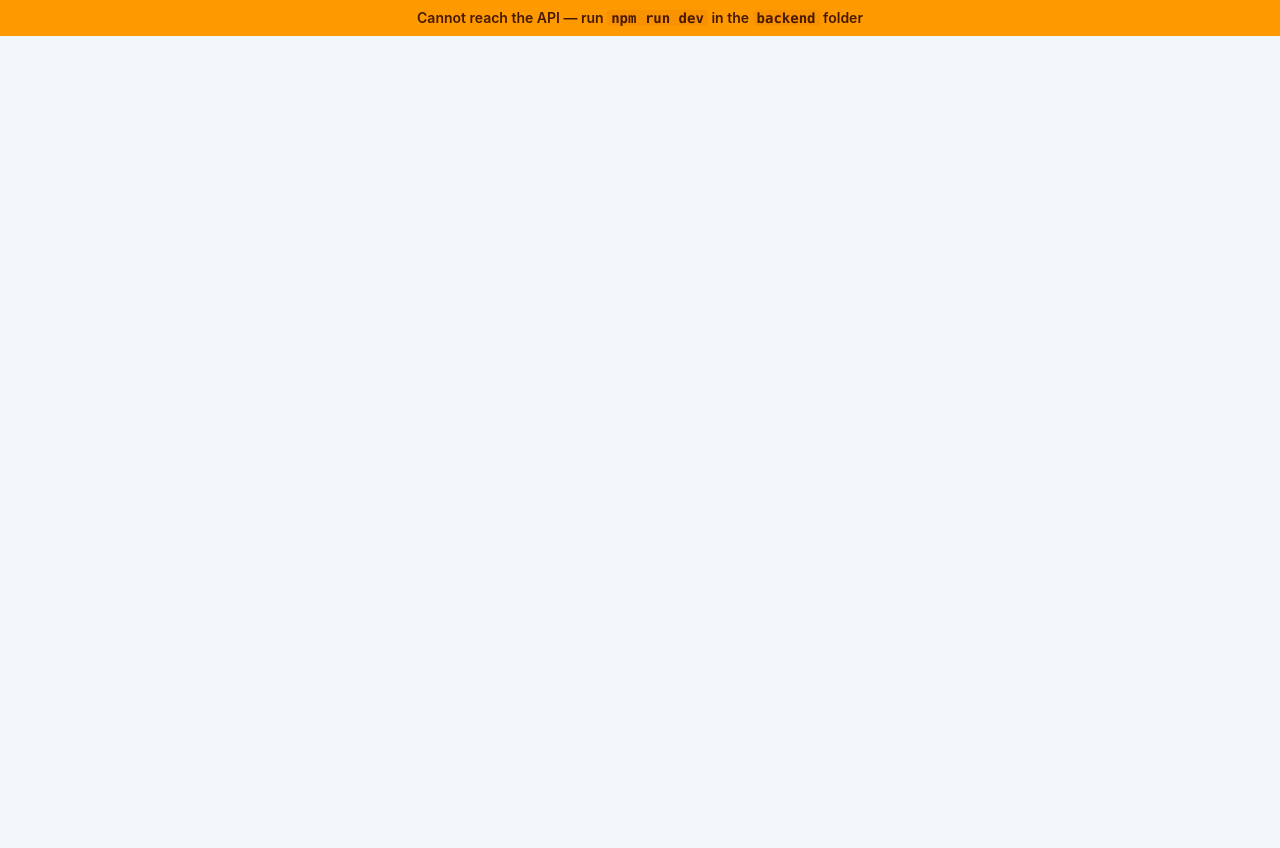
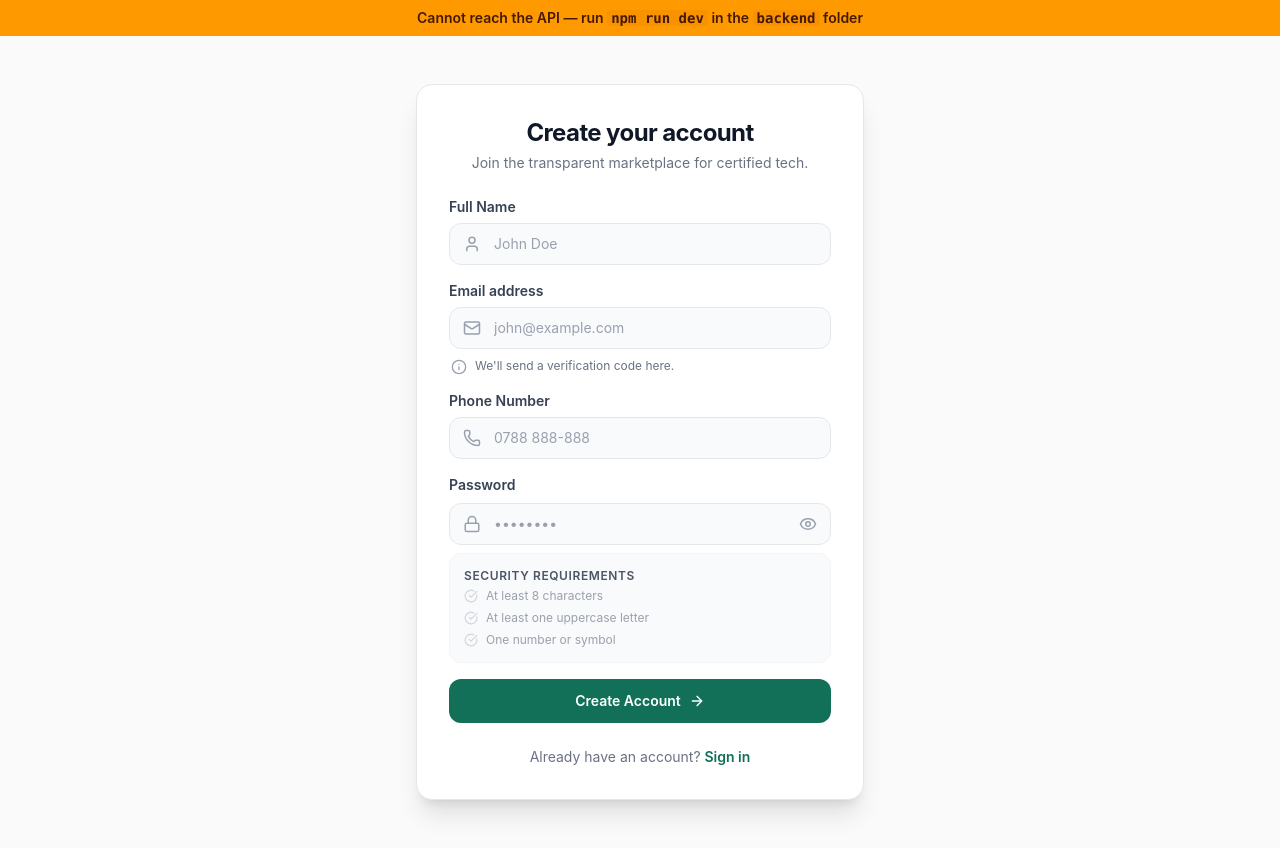
Before and after one commit to aurorenad/New-ecormmerce, a React (Vite) app: page /signup in a window 1280 px wide. Before the commit the page ends 800 px from the top, so only its background shows below. Built offline with nearby package versions, Linux system fonts and the light colour scheme; no server answers.

Commit message:
refactor: renamed register to signup

```diff
--- a/src/App.tsx
+++ b/src/App.tsx
@@ -34,7 +34,10 @@
           {/* Public routes */}
           <Route path='/'                element={<HeroSection />} />
           <Route path='/login'           element={<LoginForm />} />
-          <Route path='/register'        element={<RegisterForm />} />
+          <Route
+            path='/signup'
+            element={<RegisterForm />}
+          />
           <Route path='/forget-password' element={<ForgetPasswordForm />} />
           <Route path='/VerifyOtpForm'   element={<VerifyOtpForm />} />
           <Route path='/ResetPassword'   element={<ResetPasswordForm />} />
--- a/src/features/auth/components/registerForm.tsx
+++ b/src/features/auth/components/registerForm.tsx
@@ -14,7 +14,7 @@
 import * as authService from '../../../services/auth.service';
 import { getErrorMessage } from '../../../lib/api';
 
-export default function RegisterForm() {
+function RegisterForm() {
   const navigate = useNavigate();
   const [fullName, setFullName] = useState('');
   const [email, setEmail] = useState('');
@@ -333,3 +333,5 @@
     </div>
   );
 }
+
+export default RegisterForm;
```
